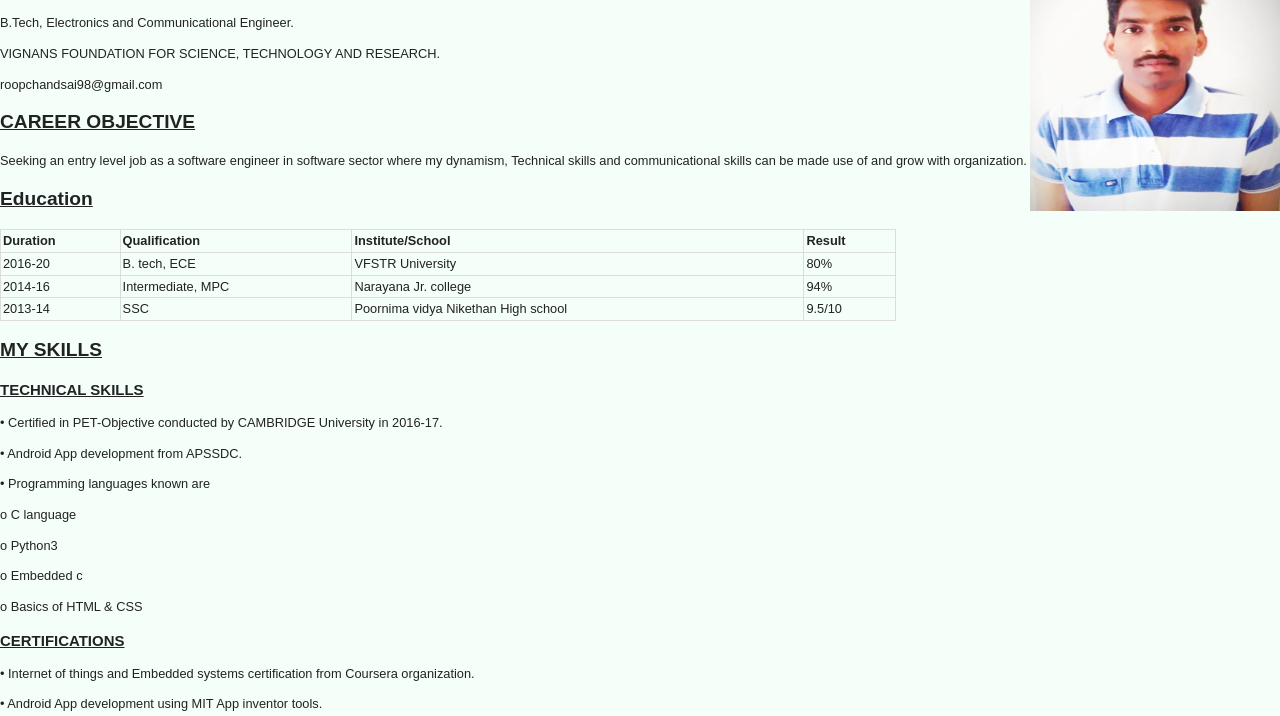
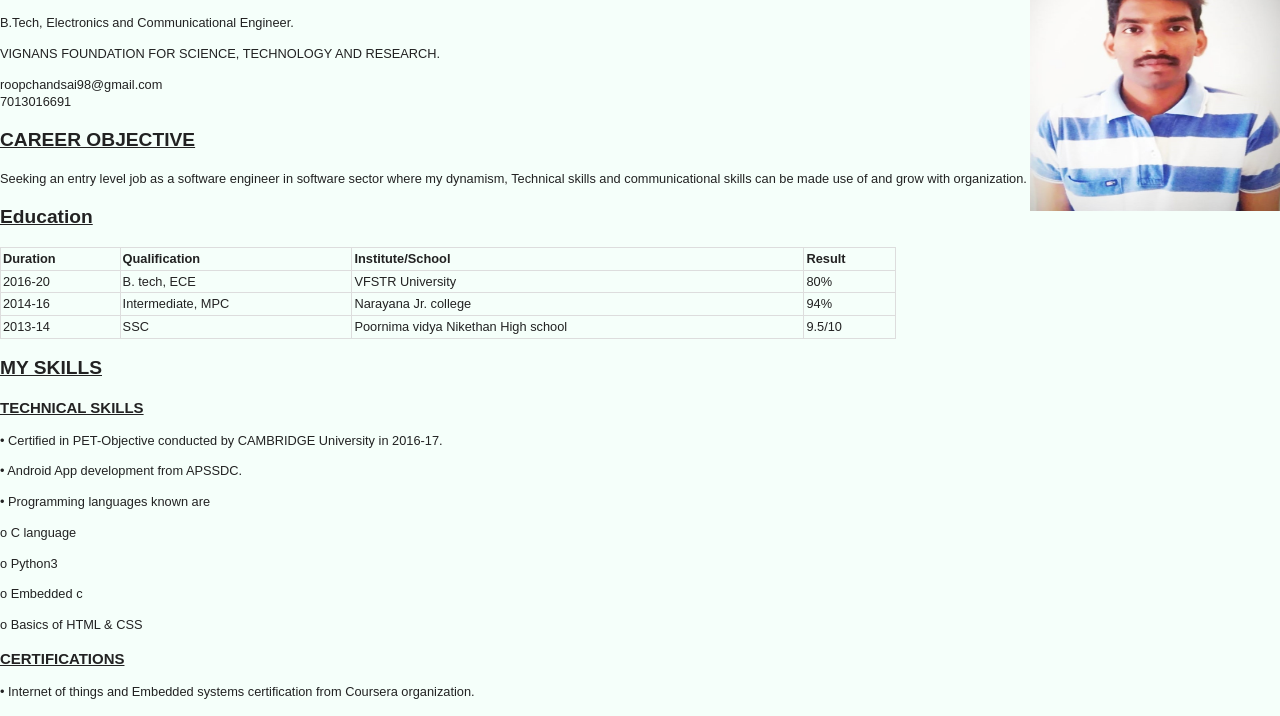
Before and after one commit to roopchandsai/KANCHI-ROOPCHAND-SAI, a plain HTML site: page index.html in a window 1280 px wide. Shown: the part 56-772 px from the top of the page. Drawn offline with Linux system fonts and the light colour scheme.

Commit message:
Index.html

```diff
--- a/index.html
+++ b/index.html
@@ -38,6 +38,7 @@ body {
 
 		<div class="contact">
 			<div class="email">roopchandsai98@gmail.com</div>
+                         <div class="ph.no">7013016691</div>
 		</div>
 	</header>
 
```
